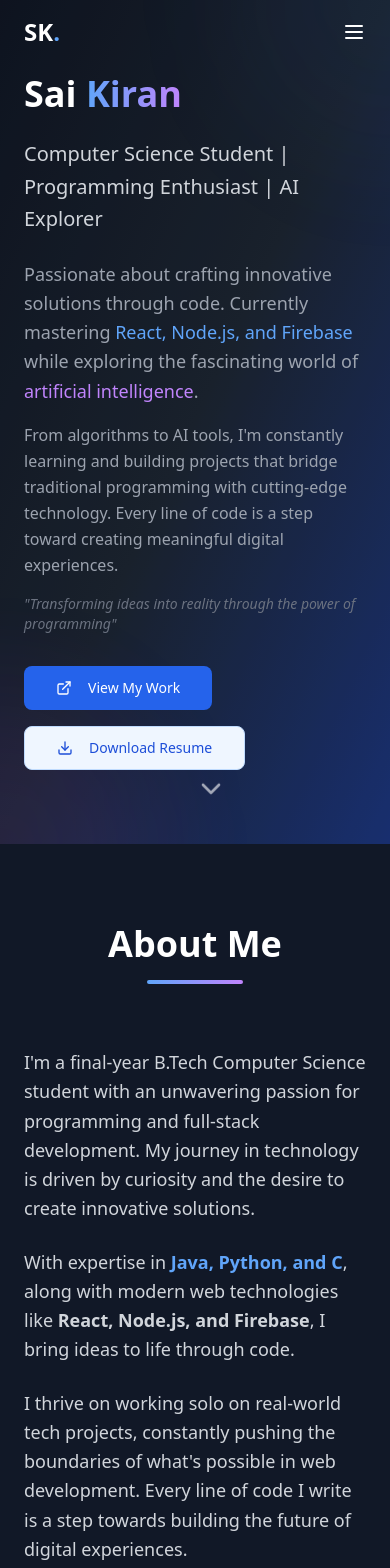
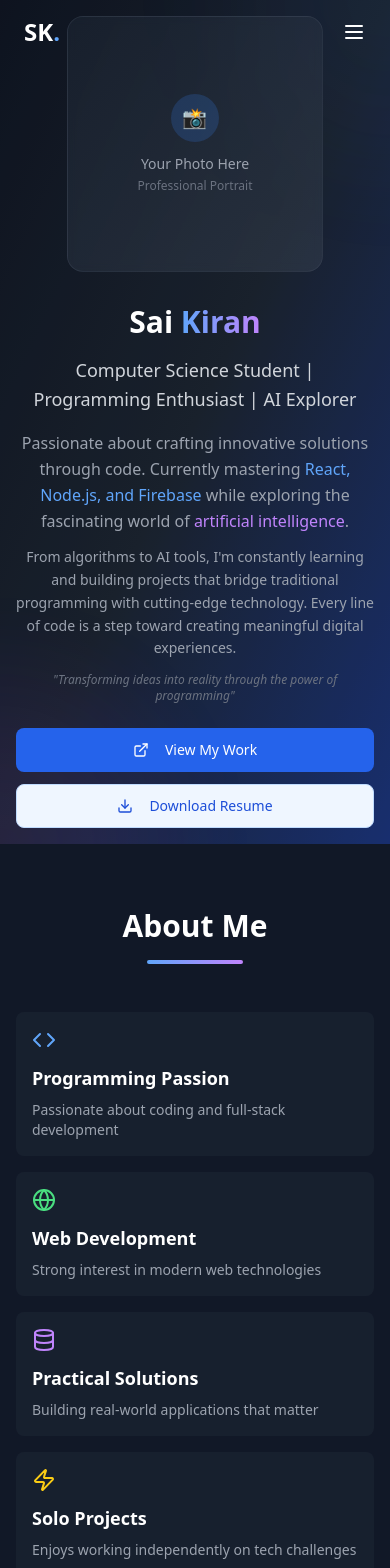
Before and after one commit to saikiransandeep/saikiran-portfolio, a React (Vite) app: page / in a window 390 px wide. Shown: the top 1568 px of the page. Built offline with nearby package versions, Linux system fonts and the light colour scheme.

Commit message:
Refactor: Improve mobile responsiveness
Make the portfolio responsive for mobile devices.

```diff
--- a/src/components/AboutSection.tsx
+++ b/src/components/AboutSection.tsx
@@ -5,62 +5,62 @@ import { Code, Database, Globe, Zap } from 'lucide-react';
 const AboutSection = () => {
   const highlights = [
     {
-      icon: <Code className="h-8 w-8 text-blue-400" />,
+      icon: <Code className="h-6 w-6 lg:h-8 lg:w-8 text-blue-400" />,
       title: "Programming Passion",
       description: "Passionate about coding and full-stack development"
     },
     {
-      icon: <Globe className="h-8 w-8 text-green-400" />,
+      icon: <Globe className="h-6 w-6 lg:h-8 lg:w-8 text-green-400" />,
       title: "Web Development",
       description: "Strong interest in modern web technologies"
     },
     {
-      icon: <Database className="h-8 w-8 text-purple-400" />,
+      icon: <Database className="h-6 w-6 lg:h-8 lg:w-8 text-purple-400" />,
       title: "Practical Solutions",
       description: "Building real-world applications that matter"
     },
     {
-      icon: <Zap className="h-8 w-8 text-yellow-400" />,
+      icon: <Zap className="h-6 w-6 lg:h-8 lg:w-8 text-yellow-400" />,
       title: "Solo Projects",
       description: "Enjoys working independently on tech challenges"
     }
   ];
 
   return (
-    <section id="about" className="py-20 bg-gray-900">
-      <div className="container mx-auto px-6">
-        <div className="text-center mb-16">
-          <h2 className="text-4xl font-bold text-white mb-4">About Me</h2>
+    <section id="about" className="py-16 lg:py-20 bg-gray-900">
+      <div className="container mx-auto px-4 sm:px-6">
+        <div className="text-center mb-12 lg:mb-16">
+          <h2 className="text-3xl lg:text-4xl font-bold text-white mb-4">About Me</h2>
           <div className="w-24 h-1 bg-gradient-to-r from-blue-400 to-purple-400 mx-auto rounded-full"></div>
         </div>
 
-        <div className="grid lg:grid-cols-2 gap-12 items-center">
-          <div className="space-y-6">
-            <p className="text-lg text-gray-300 leading-relaxed">
+        <div className="grid lg:grid-cols-2 gap-8 lg:gap-12 items-center">
+          <div className="space-y-4 lg:space-y-6 order-2 lg:order-1">
+            <p className="text-base lg:text-lg text-gray-300 leading-relaxed">
               I'm a final-year B.Tech Computer Science student with an unwavering passion for
               programming and full-stack development. My journey in technology is driven by
               curiosity and the desire to create innovative solutions.
             </p>
 
-            <p className="text-lg text-gray-300 leading-relaxed">
+            <p className="text-base lg:text-lg text-gray-300 leading-relaxed">
               With expertise in <span className="text-blue-400 font-semibold">Java, Python, and C</span>,
               along with modern web technologies like <span className="text-gray-300 font-semibold">React, Node.js, and Firebase</span>,
               I bring ideas to life through code.
             </p>
 
-            <p className="text-lg text-gray-300 leading-relaxed">
+            <p className="text-base lg:text-lg text-gray-300 leading-relaxed">
               I thrive on working solo on real-world tech projects, constantly pushing the
               boundaries of what's possible in web development. Every line of code I write
               is a step towards building the future of digital experiences.
             </p>
           </div>
 
-          <div className="grid grid-cols-1 sm:grid-cols-2 gap-6">
+          <div className="grid grid-cols-1 sm:grid-cols-2 gap-4 lg:gap-6 order-1 lg:order-2">
             {highlights.map((item, index) => (
-              <div key={index} className="bg-gray-800/50 p-6 rounded-lg hover:bg-gray-800 transition-all duration-300 hover:scale-105">
-                <div className="mb-4">{item.icon}</div>
-                <h3 className="text-xl font-semibold text-white mb-2">{item.title}</h3>
-                <p className="text-gray-400">{item.description}</p>
+              <div key={index} className="bg-gray-800/50 p-4 lg:p-6 rounded-lg hover:bg-gray-800 transition-all duration-300 hover:scale-105">
+                <div className="mb-3 lg:mb-4">{item.icon}</div>
+                <h3 className="text-lg lg:text-xl font-semibold text-white mb-2">{item.title}</h3>
+                <p className="text-sm lg:text-base text-gray-400">{item.description}</p>
               </div>
             ))}
           </div>
--- a/src/components/HeroSection.tsx
+++ b/src/components/HeroSection.tsx
@@ -1,3 +1,4 @@
+
 import React from 'react';
 import { Download, ExternalLink, ChevronDown } from 'lucide-react';
 import { Button } from '@/components/ui/button';
@@ -13,63 +14,63 @@ const HeroSection = () => {
         <div className="absolute -bottom-40 -left-40 w-80 h-80 bg-purple-500/10 rounded-full blur-3xl animate-pulse delay-1000"></div>
       </div>
 
-      <div className="container mx-auto px-6 relative z-10">
-        <div className="grid lg:grid-cols-2 gap-12 items-center">
+      <div className="container mx-auto px-4 sm:px-6 relative z-10">
+        <div className="grid lg:grid-cols-2 gap-8 lg:gap-12 items-center">
           {/* Left Column - Content */}
-          <div className="animate-fade-in">
-            <h1 className="text-4xl md:text-6xl font-bold text-white mb-6">
+          <div className="animate-fade-in text-center lg:text-left">
+            <h1 className="text-3xl sm:text-4xl md:text-5xl lg:text-6xl font-bold text-white mb-4 lg:mb-6">
               Sai <span className="text-transparent bg-clip-text bg-gradient-to-r from-blue-400 to-purple-400">Kiran</span>
             </h1>
 
-            <h2 className="text-xl md:text-2xl text-gray-300 mb-6 leading-relaxed">
+            <h2 className="text-lg sm:text-xl md:text-2xl text-gray-300 mb-4 lg:mb-6 leading-relaxed">
               Computer Science Student | Programming Enthusiast | AI Explorer
             </h2>
 
-            <div className="text-gray-400 mb-8 space-y-4 max-w-lg">
-              <p className="text-lg leading-relaxed">
+            <div className="text-gray-400 mb-6 lg:mb-8 space-y-3 lg:space-y-4 max-w-lg mx-auto lg:mx-0">
+              <p className="text-base lg:text-lg leading-relaxed">
                 Passionate about crafting innovative solutions through code. Currently mastering
                 <span className="text-blue-400 font-medium"> React, Node.js, and Firebase</span> while exploring the
                 fascinating world of <span className="text-purple-400 font-medium">artificial intelligence</span>.
               </p>
 
-              <p className="text-base leading-relaxed">
+              <p className="text-sm lg:text-base leading-relaxed">
                 From algorithms to AI tools, I'm constantly learning and building projects that
                 bridge traditional programming with cutting-edge technology. Every line of code
                 is a step toward creating meaningful digital experiences.
               </p>
 
-              <p className="text-sm text-gray-500 italic">
+              <p className="text-xs lg:text-sm text-gray-500 italic">
                 "Transforming ideas into reality through the power of programming"
               </p>
             </div>
 
-            <div className="flex flex-col sm:flex-row gap-4 items-start">
+            <div className="flex flex-col sm:flex-row gap-3 lg:gap-4 items-center justify-center lg:justify-start">
               <Button
                 size="lg"
-                className="bg-blue-600 hover:bg-blue-700 text-white px-8 py-3 rounded-lg transition-all duration-300 hover:scale-105"
+                className="w-full sm:w-auto bg-blue-600 hover:bg-blue-700 text-white px-6 lg:px-8 py-3 rounded-lg transition-all duration-300 hover:scale-105"
                 onClick={() => document.getElementById('projects')?.scrollIntoView({ behavior: 'smooth' })}
               >
-                <ExternalLink className="mr-2 h-5 w-5" />
+                <ExternalLink className="mr-2 h-4 lg:h-5 w-4 lg:w-5" />
                 View My Work
               </Button>
 
               <Button
                 variant="outline"
                 size="lg"
-                className="bg-blue-50 border-blue-200 text-blue-700 hover:bg-blue-100 hover:text-blue-800 hover:border-blue-300 px-8 py-3 rounded-lg transition-all duration-300 hover:scale-105"
+                className="w-full sm:w-auto bg-blue-50 border-blue-200 text-blue-700 hover:bg-blue-100 hover:text-blue-800 hover:border-blue-300 px-6 lg:px-8 py-3 rounded-lg transition-all duration-300 hover:scale-105"
               >
-                <Download className="mr-2 h-5 w-5" />
+                <Download className="mr-2 h-4 lg:h-5 w-4 lg:w-5" />
                 Download Resume
               </Button>
             </div>
           </div>
 
           {/* Right Column - Photo Space */}
-          <div className="lg:flex justify-center items-center hidden">
-            <div className="w-80 h-80 rounded-2xl bg-gradient-to-br from-gray-800/50 to-gray-700/50 border border-gray-600/30 flex items-center justify-center backdrop-blur-sm">
+          <div className="flex justify-center items-center order-first lg:order-last">
+            <div className="w-64 h-64 sm:w-72 sm:h-72 lg:w-80 lg:h-80 rounded-2xl bg-gradient-to-br from-gray-800/50 to-gray-700/50 border border-gray-600/30 flex items-center justify-center backdrop-blur-sm">
               <div className="text-center text-gray-400">
-                <div className="w-16 h-16 mx-auto mb-4 rounded-full bg-blue-500/20 flex items-center justify-center">
-                  <span className="text-2xl">📸</span>
+                <div className="w-12 h-12 lg:w-16 lg:h-16 mx-auto mb-3 lg:mb-4 rounded-full bg-blue-500/20 flex items-center justify-center">
+                  <span className="text-xl lg:text-2xl">📸</span>
                 </div>
                 <p className="text-sm">Your Photo Here</p>
                 <p className="text-xs text-gray-500 mt-1">Professional Portrait</p>
@@ -79,8 +80,8 @@ const HeroSection = () => {
         </div>
       </div>
 
-      <div className="absolute bottom-8 left-1/2 transform -translate-x-1/2 animate-bounce">
-        <ChevronDown className="text-white/60 h-8 w-8" />
+      <div className="absolute bottom-6 lg:bottom-8 left-1/2 transform -translate-x-1/2 animate-bounce">
+        <ChevronDown className="text-white/60 h-6 w-6 lg:h-8 lg:w-8" />
       </div>
     </section>
   );
--- a/src/components/ProjectsSection.tsx
+++ b/src/components/ProjectsSection.tsx
@@ -49,7 +49,7 @@ const ProjectsSection = () => {
   ];
 
   return (
-    <section id="projects" className="py-12 bg-gradient-to-br from-gray-900 via-gray-800 to-gray-900 relative overflow-hidden">
+    <section id="projects" className="py-12 lg:py-20 bg-gradient-to-br from-gray-900 via-gray-800 to-gray-900 relative overflow-hidden">
       {/* Background Elements */}
       <div className="absolute inset-0">
         <div className="absolute top-20 left-10 w-72 h-72 bg-blue-500/5 rounded-full blur-3xl"></div>
@@ -57,11 +57,11 @@ const ProjectsSection = () => {
         <div className="absolute top-1/2 left-1/2 transform -translate-x-1/2 -translate-y-1/2 w-96 h-96 bg-pink-500/3 rounded-full blur-3xl"></div>
       </div>
 
-      <div className="container mx-auto px-6 relative z-10">
+      <div className="container mx-auto px-4 sm:px-6 relative z-10">
         {/* Header */}
-        <div className="text-center mb-12">
+        <div className="text-center mb-8 lg:mb-12">
           <div className="inline-block">
-            <h2 className="text-3xl md:text-4xl font-bold mb-3">
+            <h2 className="text-3xl lg:text-4xl font-bold mb-3">
               <span className="text-white">Featured </span>
               <span className="text-transparent bg-clip-text bg-gradient-to-r from-blue-400 via-purple-400 to-pink-400">
                 Projects
@@ -69,13 +69,13 @@ const ProjectsSection = () => {
             </h2>
             <div className="w-20 h-1 bg-gradient-to-r from-blue-400 via-purple-400 to-pink-400 mx-auto rounded-full mb-3"></div>
           </div>
-          <p className="text-gray-300 max-w-2xl mx-auto leading-relaxed">
+          <p className="text-gray-300 max-w-2xl mx-auto leading-relaxed text-sm lg:text-base">
             Showcasing innovative solutions built with cutting-edge technologies and modern development practices.
           </p>
         </div>
 
         {/* Projects Grid */}
-        <div className="grid lg:grid-cols-2 gap-5 max-w-5xl mx-auto">
+        <div className="grid grid-cols-1 lg:grid-cols-2 gap-4 lg:gap-5 max-w-5xl mx-auto">
           {projects.map((project, index) => (
             <Card
               key={index}
@@ -83,7 +83,7 @@ const ProjectsSection = () => {
             >
               <CardContent className="p-0">
                 {/* Project Header with Gradient */}
-                <div className={`relative h-20 bg-gradient-to-br ${project.gradient} overflow-hidden`}>
+                <div className={`relative h-16 lg:h-20 bg-gradient-to-br ${project.gradient} overflow-hidden`}>
                   <div className="absolute inset-0 bg-black/30 group-hover:bg-black/20 transition-all duration-500"></div>
                   <div className="absolute inset-0 bg-gradient-to-t from-black/50 to-transparent"></div>
 
@@ -96,7 +96,7 @@ const ProjectsSection = () => {
 
                   {/* Project Title */}
                   <div className="absolute bottom-2 left-2 right-2">
-                    <h3 className="text-lg font-bold text-white mb-0.5 group-hover:text-transparent group-hover:bg-clip-text group-hover:bg-gradient-to-r group-hover:from-white group-hover:to-gray-200 transition-all duration-300">
+                    <h3 className="text-base lg:text-lg font-bold text-white mb-0.5 group-hover:text-transparent group-hover:bg-clip-text group-hover:bg-gradient-to-r group-hover:from-white group-hover:to-gray-200 transition-all duration-300">
                       {project.title}
                     </h3>
                     <div className="flex items-center text-white/80 text-xs">
@@ -109,13 +109,13 @@ const ProjectsSection = () => {
                 </div>
 
                 {/* Project Content */}
-                <div className="p-4">
+                <div className="p-3 lg:p-4">
                   <p className="text-gray-300 leading-relaxed mb-3 text-sm">
                     {project.description}
                   </p>
 
                   {/* Tech Stack */}
-                  <div className="mb-4">
+                  <div className="mb-3 lg:mb-4">
                     <h4 className="text-xs font-semibold text-gray-400 mb-2 uppercase tracking-wider">
                       Technology Stack
                     </h4>
@@ -139,7 +139,7 @@ const ProjectsSection = () => {
                       className="flex-1 bg-slate-100 border-slate-300 text-slate-700 hover:bg-slate-200 hover:text-slate-800 hover:border-slate-400 transition-all duration-300 group/btn"
                     >
                       <Github className="mr-1 h-3 w-3 group-hover/btn:rotate-12 transition-transform duration-300" />
-                      Code
+                      <span className="text-xs lg:text-sm">Code</span>
                     </Button>
                     <Button
                       variant="outline"
@@ -147,7 +147,7 @@ const ProjectsSection = () => {
                       className="flex-1 bg-blue-50 border-blue-200 text-blue-700 hover:bg-blue-100 hover:text-blue-800 hover:border-blue-300 transition-all duration-300 group/btn"
                     >
                       <ExternalLink className="mr-1 h-3 w-3 group-hover/btn:rotate-12 transition-transform duration-300" />
-                      Demo
+                      <span className="text-xs lg:text-sm">Demo</span>
                     </Button>
                   </div>
                 </div>
@@ -157,20 +157,20 @@ const ProjectsSection = () => {
         </div>
 
         {/* Bottom CTA Section */}
-        <div className="text-center mt-12">
-          <div className="inline-block p-6 bg-gradient-to-r from-gray-800/50 to-gray-700/50 rounded-xl border border-gray-600/30 backdrop-blur-sm">
-            <h3 className="text-xl font-bold text-white mb-3">Interested in My Work?</h3>
-            <p className="text-gray-300 mb-5 max-w-md mx-auto text-sm">
+        <div className="text-center mt-8 lg:mt-12">
+          <div className="inline-block p-4 lg:p-6 bg-gradient-to-r from-gray-800/50 to-gray-700/50 rounded-xl border border-gray-600/30 backdrop-blur-sm">
+            <h3 className="text-lg lg:text-xl font-bold text-white mb-2 lg:mb-3">Interested in My Work?</h3>
+            <p className="text-gray-300 mb-4 lg:mb-5 max-w-md mx-auto text-sm">
               Explore more projects on GitHub or get in touch to discuss potential collaborations.
             </p>
-            <div className="flex gap-3 justify-center">
-              <Button className="bg-gray-100 hover:bg-gray-200 text-gray-800 hover:text-gray-900 px-6 py-2 rounded-lg font-medium transition-all duration-300 hover:scale-105 text-sm">
+            <div className="flex flex-col sm:flex-row gap-3 justify-center">
+              <Button className="bg-gray-100 hover:bg-gray-200 text-gray-800 hover:text-gray-900 px-4 lg:px-6 py-2 rounded-lg font-medium transition-all duration-300 hover:scale-105 text-sm">
                 <Github className="mr-2 h-4 w-4" />
                 View All Projects
               </Button>
               <Button
                 variant="outline"
-                className="bg-blue-50 border-blue-200 text-blue-700 hover:bg-blue-100 hover:text-blue-800 hover:border-blue-300 px-6 py-2 rounded-lg font-medium transition-all duration-300 text-sm"
+                className="bg-blue-50 border-blue-200 text-blue-700 hover:bg-blue-100 hover:text-blue-800 hover:border-blue-300 px-4 lg:px-6 py-2 rounded-lg font-medium transition-all duration-300 text-sm"
               >
                 Get In Touch
               </Button>
```
Also changed, not shown: src/components/SkillsSection.tsx (+33 -33 lines).
